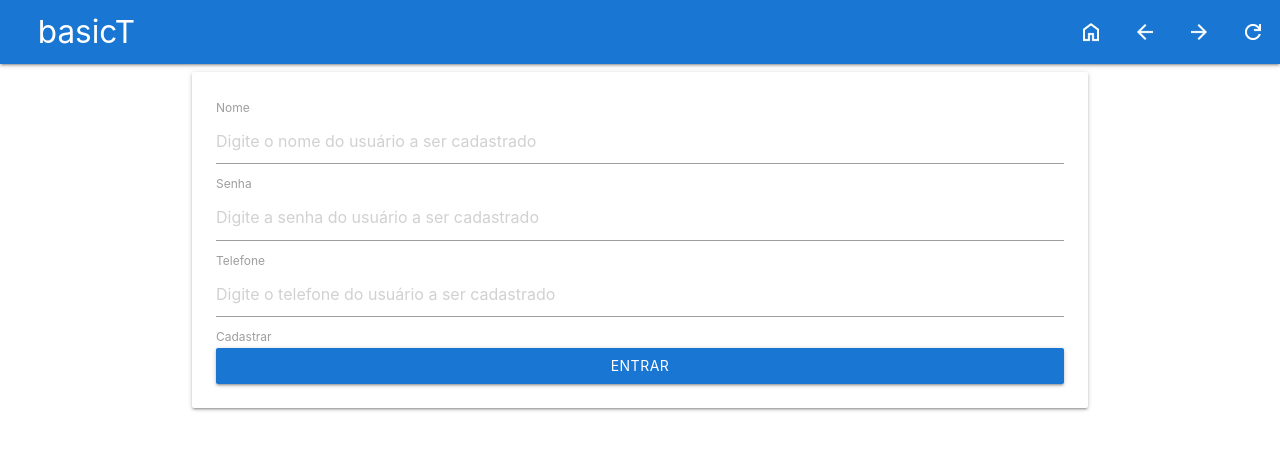
After one commit to theMyntt/basicT, a PHP site: page /painel/cadUser/ in a window 1280 px wide. The commit adds this page. Shown: the top 450 px of the page. Run offline with PHP 8.4, Linux system fonts and the light colour scheme.

Commit message:
feat: cadastrar usuários

```diff
--- /dev/null
+++ b/painel/cadUser/index.html
@@ -0,0 +1,49 @@
+<!DOCTYPE html>
+<html lang="pt-br">
+<head>
+    <meta charset="UTF-8">
+    <meta name="viewport" content="width=device-width, initial-scale=1.0">
+    <link rel="stylesheet" href="../../css/materialize.min.css">
+    <title>Document</title>
+    <style>
+		nav ul li {
+			height: 64px;
+			display: flex;
+			align-items: center;
+		}
+		img {
+			display: flex;
+			align-self: center;
+		}
+	</style>
+</head>
+<body>
+    <div id="wrapper">
+    <nav class="blue darken-2">
+			<div class="nav-wrapper">
+				<div>
+					<a href="./" class="brand-logo" style="margin-left: 1cm">basicT</a>
+				</div>
+				<ul id="nav-mobile" class="right hide-on-med-and-down">
+					<li><a href="./"><img src="../../img/home.png"></a></li>
+					<li><a onclick="window.history.back();"><img src="../../img/arrowBack.png"></a></li>
+					<li><a onclick="window.history.forward();"><img src="../../img/arrowFoward.png"></a></li>
+					<li><a href="./"><img src="../../img/refresh.png" alt="Recarregar"></a></li>
+				</ul>
+			</div>
+		</nav>
+        <div class="container">
+        <form method="post" action="process.php">
+				<div class="card-panel">
+					<div class="input-control" style="display: block;">
+						<label>Nome <input type="text" name="name" minlength="6" placeholder="Digite o nome do usuário a ser cadastrado" required> </label> <br />
+						<label>Senha <input type="password" name="pass" minlength="8" placeholder="Digite a senha do usuário a ser cadastrado" required> </label> <br />
+						<label>Telefone <input type="text" name="cp" minlength="8" placeholder="Digite o telefone do usuário a ser cadastrado" required> </label> <br />
+						<label>Cadastrar <input type="submit" class="btn waves-effect waves-light blue darken-2" value="Entrar" style="width:100%" /> </label>
+					</div>
+				</div>
+			</form>
+        </div>
+    </div>
+</body>
+</html>
--- a/painel/index.php
+++ b/painel/index.php
@@ -49,7 +49,7 @@
 			<div class="card-panel">
 				<h5>Configurações do sistema</h5>
 				<div class="row">
-					<button class="btn blue darken-2">Cadastrar usuário</button>
+					<button class="btn blue darken-2" onclick="location.href='./cadUser/'">Cadastrar usuário</button>
 					<button class="btn blue darken-2">Deletar usuário existente</button>
 				</div>
 			</div>
```
Also changed, not shown: painel/cadUser/process.php (added, +28 -0 lines).
